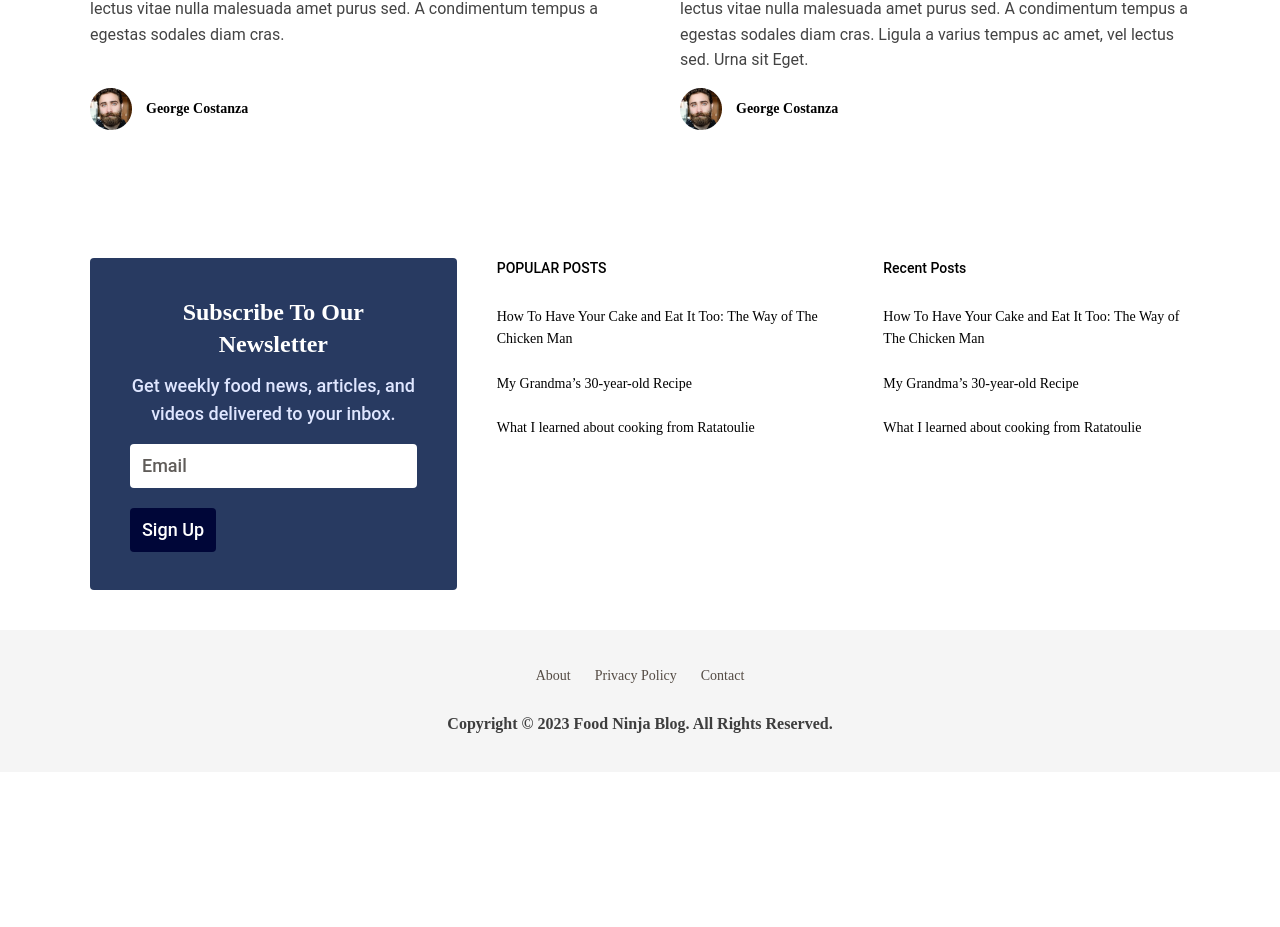
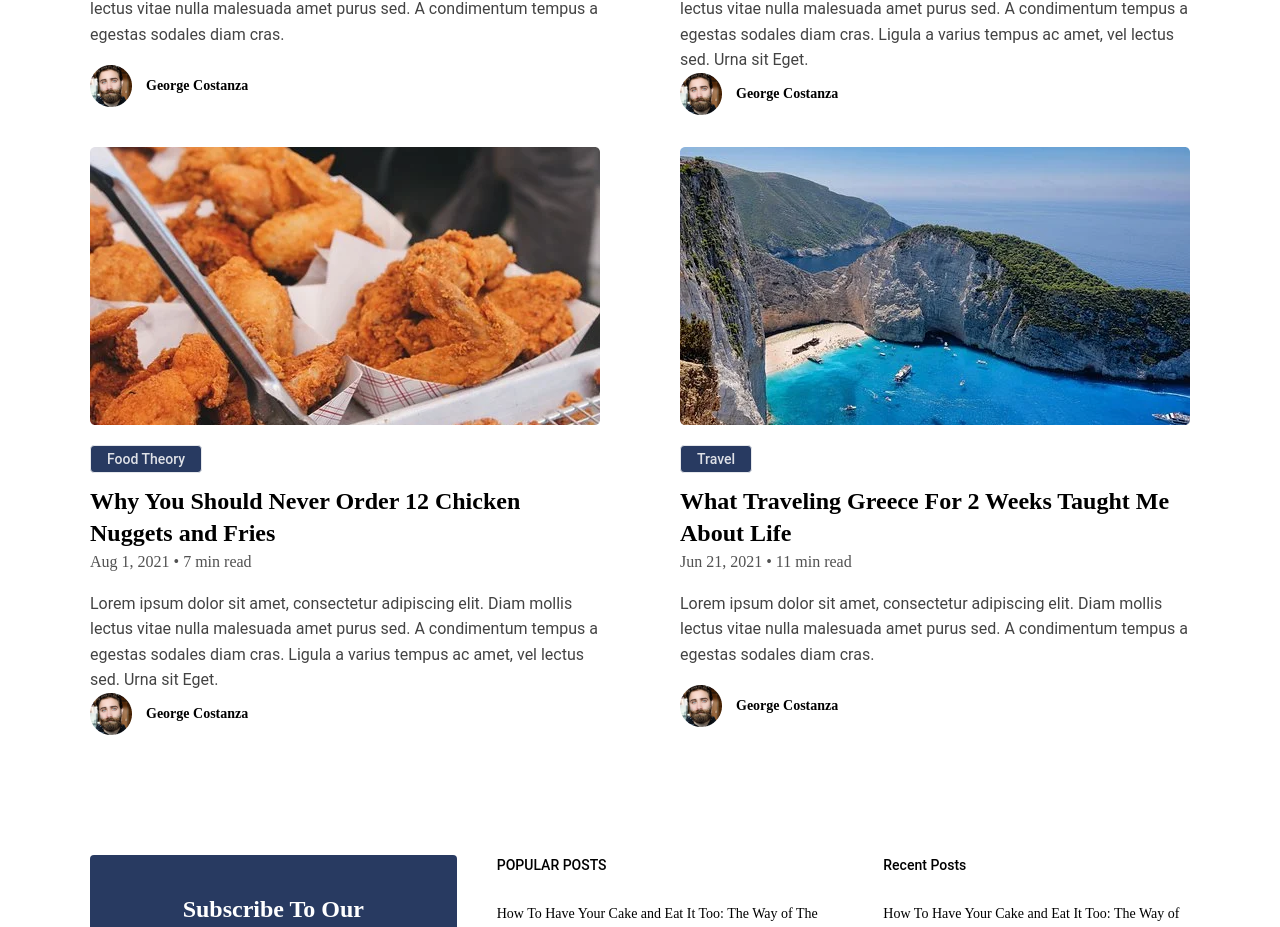
Before and after one commit to Sumit-Chouhan-devloper/food-ninja, a React (Create React App) app: page / in a window 1280 px wide. Shown: the part 911-1838 px from the top of the page. Before the commit the page ends 1683 px from the top, so only its background shows below. Built offline with nearby package versions, Linux system fonts and the light colour scheme.

Commit message:
add more cards

```diff
--- a/src/components/About.tsx
+++ b/src/components/About.tsx
@@ -1,16 +1,21 @@
 import React from "react";
 import { AboutCardItem } from "./common/Helper";
-// Define a type for the AboutCard item
+
 type AboutProps = {
   items: AboutCardItem[];
 };
 
 const About: React.FC<AboutProps> = ({ items }) => {
   return (
-    <div className="container xl:max-w-[1100px] 3xl:max-w-[1140px] mx-auto px-3 xl:px-0 mt-12 sm:mt-[80px]" id="about">
-      <div className="flex flex-col md:flex-row gap-8 md:gap-4 xl:gap-[80px] md:h-[603px] mb-12">
+    <div className="container xl:max-w-[1100px] 3xl:max-w-[1140px] mx-auto px-3 xl:px-0 mt-12 sm:mt-[40px]" id="about">
+      <div className="flex flex-wrap mb-12">
         {items.map((item, id) => (
-          <div className="md:w-6/12 w-full flex flex-col justify-between h-full" key={id}>
+          <div
+            className={`md:w-6/12 w-full flex flex-col justify-between h-full md:h-[580px] lg::h-[603px] mb-6 mt-5 sm:mt-8  md:mt-10 sm:mb-0 ${
+              id % 2 !== 0 ? 'lg:pl-10 md:pl-4' : 'lg:pr-10 md:lg:pr-4'
+            }`}
+            key={id}
+          >
             <div className="mb-4 md:mb-0">
               <div className="overflow-hidden rounded">
                 <img
--- a/src/components/common/Helper.tsx
+++ b/src/components/common/Helper.tsx
@@ -32,6 +32,26 @@ export const items: AboutCardItem[] = [
     timePara: "Aug 1, 2021 • 7 min read",
     mainPara:
       "Lorem ipsum dolor sit amet, consectetur adipiscing elit. Diam mollis lectus vitae nulla malesuada amet purus sed. A condimentum tempus a egestas sodales diam cras. Ligula a varius tempus ac amet, vel lectus sed. Urna sit Eget.",
+    bottomImg: user_img,
+    userName: "George Costanza",
+  },
+  {
+    nature_img: food_img,
+    btn: "Food Theory",
+    heading: "Why You Should Never Order 12 Chicken Nuggets and Fries",
+    timePara: "Aug 1, 2021 • 7 min read",
+    mainPara:
+      "Lorem ipsum dolor sit amet, consectetur adipiscing elit. Diam mollis lectus vitae nulla malesuada amet purus sed. A condimentum tempus a egestas sodales diam cras. Ligula a varius tempus ac amet, vel lectus sed. Urna sit Eget.",
+    bottomImg: user_img,
+    userName: "George Costanza",
+  },
+  {
+    nature_img: nature_card,
+    btn: "Travel",
+    heading: "What Traveling Greece For 2 Weeks Taught Me About Life",
+    timePara: "Jun 21, 2021 • 11 min read",
+    mainPara:
+      "Lorem ipsum dolor sit amet, consectetur adipiscing elit. Diam mollis lectus vitae nulla malesuada amet purus sed. A condimentum tempus a egestas sodales diam cras.",
     bottomImg: user_img,
     userName: "George Costanza",
   },
```
Lines whose indentation alone changed are shown as unchanged.
